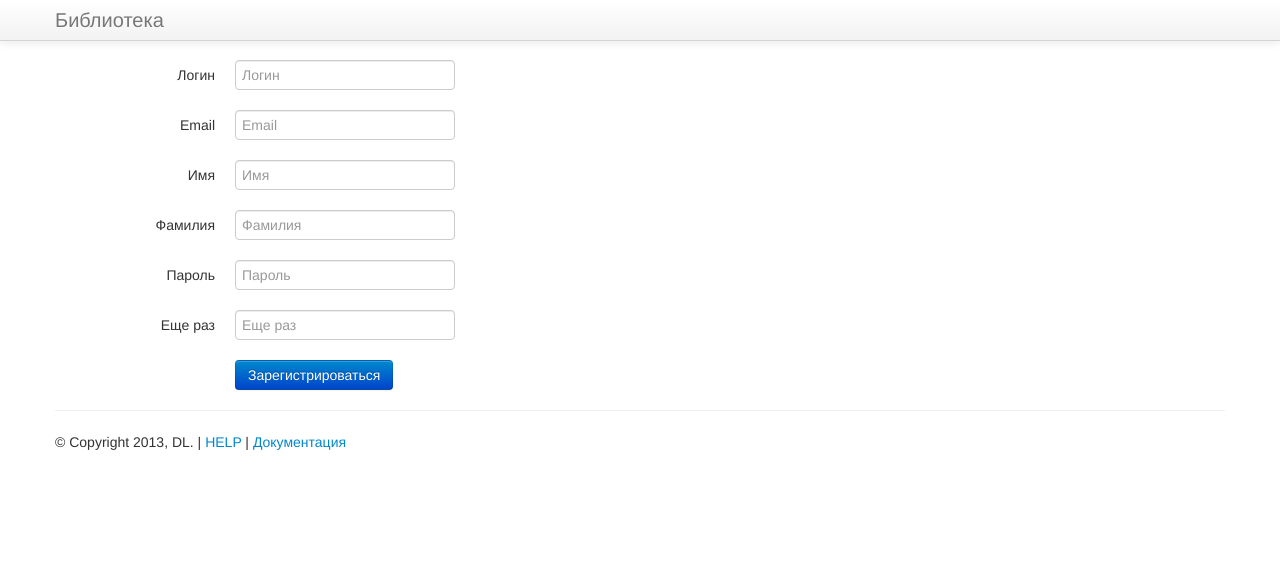
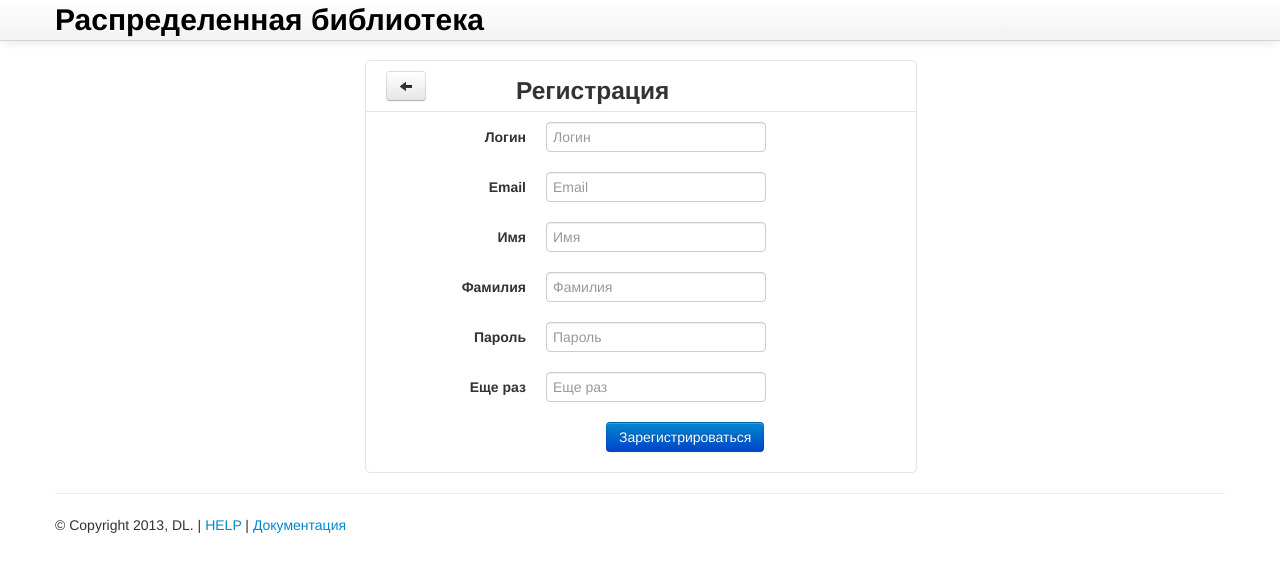
Before and after one commit to arhoont/DistributedLibrary, a Django app: template templates/library/registr.html in a window 1280 px wide. Shown: the top 572 px of the page. Run offline with Django 3.2, Linux system fonts and the light colour scheme; the template is opened without the code that fills it, so the values that code supplies are empty; some libraries are stand-ins or nearby versions.

Commit message:
registration page

```diff
--- a/library/static/css/base.css
+++ b/library/static/css/base.css
@@ -15,20 +15,8 @@ table {
     margin: 0 10px 0 10px;
 }
 
-/*.form-signin {*/
-    /*max-width: 300px;*/
-    /*padding: 19px 29px 29px;*/
-    /*margin: 20px auto 20px;*/
-    /*background-color: #fff;*/
-    /*border: 1px solid #e5e5e5;*/
-    /*-webkit-border-radius: 5px;*/
-    /*-moz-border-radius: 5px;*/
-    /*border-radius: 5px;*/
-    /*-webkit-box-shadow: 0 1px 2px rgba(0, 0, 0, .05);*/
-    /*-moz-box-shadow: 0 1px 2px rgba(0, 0, 0, .05);*/
-    /*box-shadow: 0 1px 2px rgba(0, 0, 0, .05);*/
-/*}*/
-/*#signin-error{*/
-    /*color: #c54b48;*/
-    /*font-weight: bold;*/
-/*}*/
+#clear-icon {
+    position: absolute;
+    top: 5px;
+    right: 42px;
+}
--- /dev/null
+++ b/library/static/css/registr.css
@@ -0,0 +1,43 @@
+#reg-div{
+    display: inline-block;
+    border: 1px solid #e5e5e5;
+    -webkit-border-radius: 5px;
+    -moz-border-radius: 5px;
+    border-radius: 5px;
+    width: 550px;
+
+}
+.reg-form-wrapper{
+    display: inline-block;
+    margin-left: 310px;
+}
+#reg-div h3{
+    border-bottom: 1px solid #e5e5e5;
+}
+h3 span{
+    margin-left: 70px;
+}
+#back-btn{
+    margin: 0 20px;
+}
+#reg-div #reg-btn{
+    margin-left: 60px;
+}
+
+#reg-div .control-label{
+    font-weight: bold;
+}
+
+.indexbrand{
+    color: #000 !important;
+    font-weight: bold !important;
+    font-size: 30px !important;
+}
+
+
+#index-table td {
+    overflow: hidden;
+    white-space: nowrap;
+    text-overflow: ellipsis;
+    word-wrap: normal;
+}
--- a/library/static/js/base.js
+++ b/library/static/js/base.js
@@ -10,9 +10,9 @@ $(document).ready(function () {
             }
         }
     });
-    castPage();
     $('body').off('.data-api');
 
+    castPage();
 });
 
 function getCookie(name) {
@@ -51,12 +51,12 @@ function sameOrigin(url) {
 
 
 function markGood(cg, text) {
-    $(cd).removeClass("error");
-    $(cd).addClass("success");
-    $(cd+" .help-inline").html(text);
+    $(cg).removeClass("error");
+    $(cg).addClass("success");
+    $(cg+" .help-inline").html(text);
 }
 function markBad(cg, text) {
-    $(cd).removeClass("success");
-    $(cd).addClass("error");
-    $(cd+" .help-inline").html(text);
+    $(cg).removeClass("success");
+    $(cg).addClass("error");
+    $(cg+" .help-inline").html(text);
 }
--- a/library/static/js/index.js
+++ b/library/static/js/index.js
@@ -3,7 +3,7 @@ function castPage(){
         url: "/getlastbooks",
         type: "post",
         dataType: "json",
-        data: JSON.stringify({"count":7}),
+        data: JSON.stringify({"count":6}),
         success: function (data) {
             castMainTable(data);
         },
--- a/library/static/js/registr.js
+++ b/library/static/js/registr.js
@@ -1,6 +1,6 @@
 function castPage() {
 
-    $('#regForm').submit(function (e) {
+    $('#reg-form').submit(function (e) {
         e.preventDefault();
         register();
     });
@@ -21,30 +21,32 @@ function castPage() {
                 },
                 error: function () {
                     $('#regError').html('проблемы соединения с сервером');
-                }
+                },
+                crossDomain: false
             });
         }
     });
-    $("#reg-passRe").focusout(function () {
-        pwdTest();
-    });
-    $("#reg-pass").focusout(function () {
+    $("#reg-pwdd").focusout(function () {
         pwdTest();
     });
 }
 function pwdTest() {
     isconc = $('#reg-pwd').val() == $('#reg-pwdd').val();
+    if (isconc){
+        markGood("#reg-pwdd-cg","");
+    } else {
+        markBad("#reg-pwdd-cg","Должны совпадать");
 
+    }
     return isconc;
 }
 function register() {
-
     if (!pwdTest()) {
         $('#regError').html('пароли не совпадают');
     } else if ($("#reg-logF").hasClass("badField")) {
         $('#regError').html('такой логин уже есть');
     } else {
-        $('#regError').html('');
+//        $('#reg-form').html('');
         $.ajax({
             type: "POST",
             url: "/regajax",
@@ -53,7 +55,6 @@ function register() {
                 'pwd': $('#reg-pwd').val()}),
             dataType: "json",
             success: function (data) {
-                console.log(data);
                 if (parseInt(data.info) == 1) {
                     window.location = "/login";
                 }
--- a/templates/library/base.html
+++ b/templates/library/base.html
@@ -28,8 +28,9 @@
 
                 <div class="nav-collapse collapse">
                     <div class="form-search  navbar-search input-append input-prepend" id="search">
-                        <button class="btn disabled" type="button"><i class="icon-cog icon-white"></i></button>
+                        <button id="search-setting" class="btn disabled" type="button"><i class="icon-cog icon-white"></i></button>
                         <input class="span3" id="searchInput" type="text" placeholder="Поиск"/>
+                        <button onclick="clearSearch()" type="button" class="close" id="clear-icon">&times;</button>
                         <button class="btn" type="button" id="searchButton"><i class="icon-search icon-white"></i>
                         </button>
                     </div>
--- a/templates/library/home.html
+++ b/templates/library/home.html
@@ -17,7 +17,7 @@
         <table class="table table-striped table-condensed" id="mtable">
             <thead>
             <tr class="headRow">
-                <th class="blockIsbn blockHeads isbnColum" onclick="changeSort('isbn')"><span>ISBN &#x25BC;</span></th>
+                <th class="blockIsbn blockHeads isbnColum" onclick="changeSort('isbn')">ISBN <span>&#x25BC;</span></th>
                 <th class="blockTitle blockHeads titleColum" onclick="changeSort('title')">Название
                     <span>&#x25BC;</span></th>
                 <th class="blockAuthor blockHeads authColum" onclick="changeSort('authors')">Авторы<span>&#x25BC;</span>
--- a/templates/library/registr.html
+++ b/templates/library/registr.html
@@ -9,48 +9,75 @@
 {% endblock %}
 
 {% block content %}
+    <script>
+        $("#brand-span").html('<a class="brand indexbrand" href="/"> Распределенная библиотека</a>');
+    </script>
+
+    <div class="reg-form-wrapper">
+
+        <div class="" id="reg-div">
+
+            <div class="form-header">
+                <h3>
+                    <a href="/" class="btn pull-left" type="button" id="back-btn"><i class="icon-arrow-left icon-white"></i>
+                    </a>
+                    <span>Регистрация</span>
+                </h3>
+            </div>
+            <div class="form-body">
                 <form class="form-horizontal" action="" method="post" id="reg-form">
+                    {% csrf_token %}
                     <div class="control-group" id="reg-login-cg">
                         <label class="control-label" for="reg-login">Логин</label>
+
                         <div class="controls">
-                <input type="text" id="reg-login" name="reg-login" placeholder="Логин">
+                            <input type="text" id="reg-login" name="reg-login" placeholder="Логин" required>
                             <span class="help-inline"></span>
                         </div>
                     </div>
                     <div class="control-group">
                         <label class="control-label" for="reg-email">Email</label>
+
                         <div class="controls">
-                <input type="text" id="reg-email" name="reg-email" placeholder="Email">
+                            <input type="text" id="reg-email" name="reg-email" placeholder="Email" required>
                         </div>
                     </div>
                     <div class="control-group">
                         <label class="control-label" for="reg-fname">Имя</label>
+
                         <div class="controls">
-                <input type="text" id="reg-fname" name="reg-fname" placeholder="Имя">
+                            <input type="text" id="reg-fname" name="reg-fname" placeholder="Имя" required>
                         </div>
                     </div>
                     <div class="control-group">
                         <label class="control-label" for="reg-lname">Фамилия</label>
+
                         <div class="controls">
-                <input type="text" id="reg-lname" name="reg-lname" placeholder="Фамилия">
+                            <input type="text" id="reg-lname" name="reg-lname" placeholder="Фамилия" required>
                         </div>
                     </div>
                     <div class="control-group">
                         <label class="control-label" for="reg-pwd">Пароль</label>
+
                         <div class="controls">
-                <input type="password" id="reg-pwd" name="reg-pwd" placeholder="Пароль">
+                            <input type="password" id="reg-pwd" name="reg-pwd" placeholder="Пароль" required>
                         </div>
                     </div>
-        <div class="control-group">
+                    <div class="control-group" id="reg-pwdd-cg">
                         <label class="control-label" for=reg-pwdd>Еще раз</label>
+
                         <div class="controls">
-                <input type="password" id="reg-pwdd" name="reg-pwdd" placeholder="Еще раз">
+                            <input type="password" id="reg-pwdd" name="reg-pwdd" placeholder="Еще раз" required>
+                            <span class="help-inline"></span>
                         </div>
                     </div>
                     <div class="control-group">
                         <div class="controls">
-                <button type="submit" class="btn btn-primary">Зарегистрироваться</button>
+                            <button type="submit" class="btn btn-primary" id="reg-btn">Зарегистрироваться</button>
                         </div>
                     </div>
                 </form>
+            </div>
+        </div>
+    </div>
 {% endblock %}
```
Also changed, not shown: library/static/css/home.css (+14 -7 lines), library/static/js/home.js (+8 -0 lines), library/views.py (+113 -100 lines), templates/library/index.html (+8 -20 lines), library/static/css/regist.css (deleted). Lines whose indentation alone changed are shown as unchanged.
